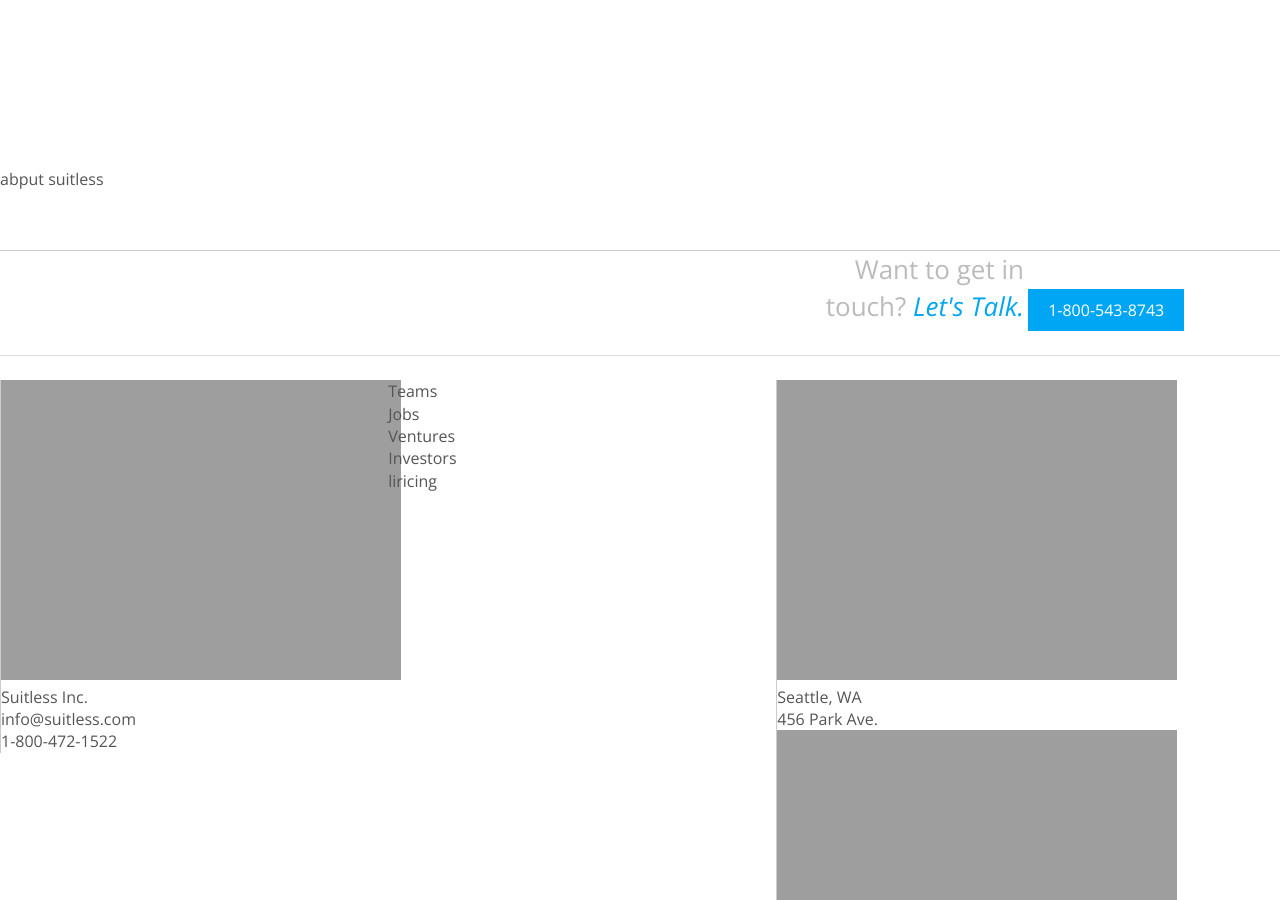
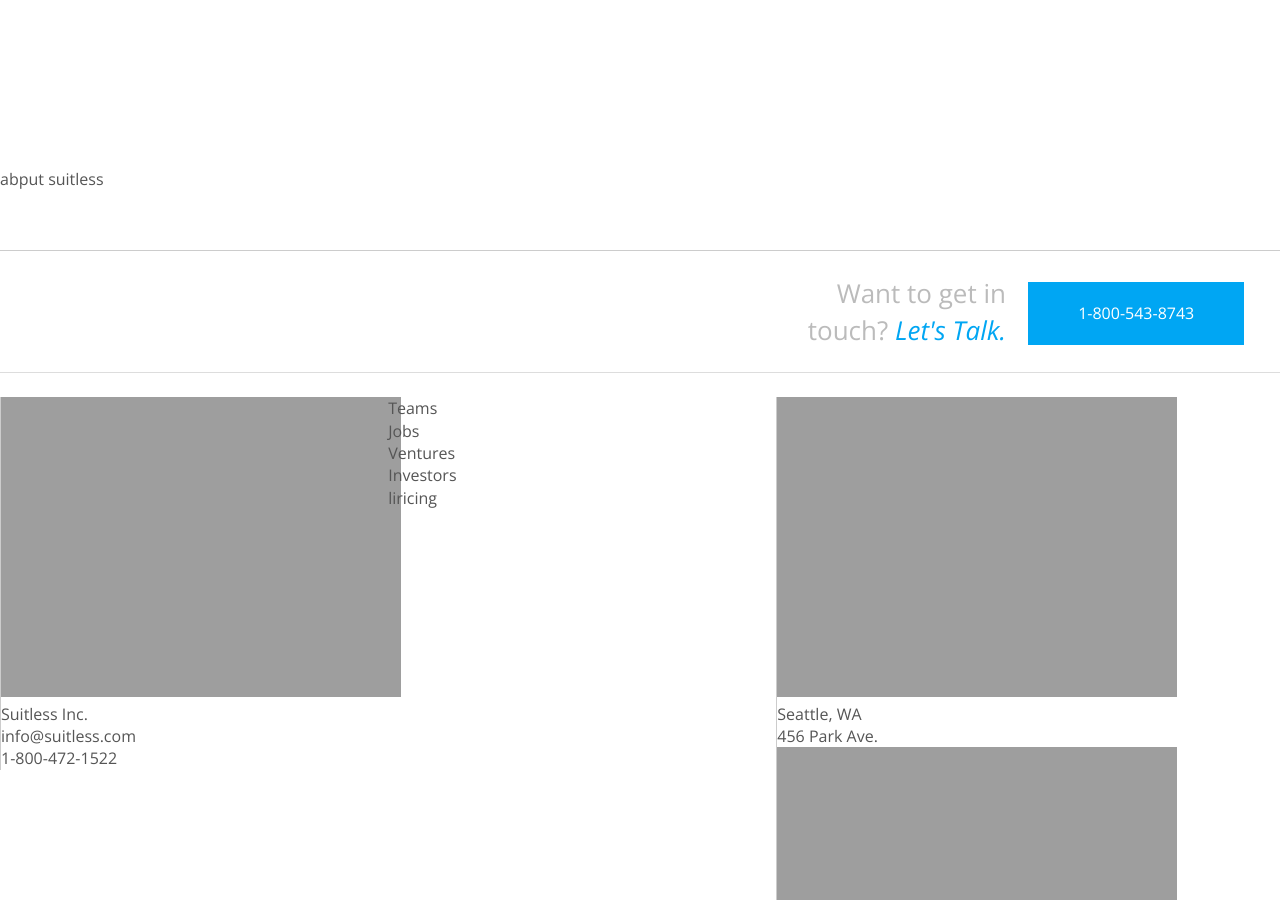
Before and after one commit to flanban/redolent-octo-kumquat, a Jekyll site: the page built from pricing/index.html, in a window 1280 px wide and 900 px high, scrolled down 696 px. Built offline with Jekyll 4.4.1, drawn with Linux system fonts in a browser that asks for light colours.

Commit message:
layout home page, wip

```diff
--- a/_includes/header.html
+++ b/_includes/header.html
@@ -6,12 +6,12 @@
   </h1>
   <nav>
     <ul class="clearfix">
-      <li><a href="{{ site.baseurl }}/about/">HR</a></li>
-      <li><a href="{{ site.baseurl }}/about/">Tax</a></li>
-      <li><a href="{{ site.baseurl }}/about/">Law</a></li>
-      <li><a href="{{ site.baseurl }}/about/">About</a></li>
-      <li><a href="{{ site.baseurl }}/services/">Law</a></li>
-      <li><a class="" href="{{ site.baseurl }}/pricing/">Pricing</a></li>
+      <li><a href="{{ site.baseurl }}/">HR</a></li>
+      <li><a href="{{ site.baseurl }}/">Tax</a></li>
+      <li><a href="{{ site.baseurl }}/">Law</a></li>
+      <li><a href="{{ site.baseurl }}/">About</a></li>
+      <li><a href="{{ site.baseurl }}/">Law</a></li>
+      <li><a class="" href="{{ site.baseurl }}/">Pricing</a></li>
     </ul>
   </nav>
 </header>
--- a/_sass/_footer.scss
+++ b/_sass/_footer.scss
@@ -14,7 +14,7 @@
     border-bottom:1px solid #ddd;
     z-index:20;
     padding-bottom:24px;
-    margin-bottom:24px;
+    margin:24px 0;
     width: 100%;
     h2 {
       width:80%;
@@ -22,6 +22,7 @@
       color:#bbb;
       text-align:right;
       display:inline-block;
+      padding-right: 18px;
       span {
         color:#00a6f3;
       }
@@ -29,9 +30,11 @@
     p {
       display:inline-block;
       background:#00a6f3;
-      padding:10px 20px;
+      padding: 20px 50px;
       color:#fff;
       text-align:center;
+      vertical-align: top;
+      top: 7px;
     }
   }
 
```
Also changed, not shown: 1 other file.
